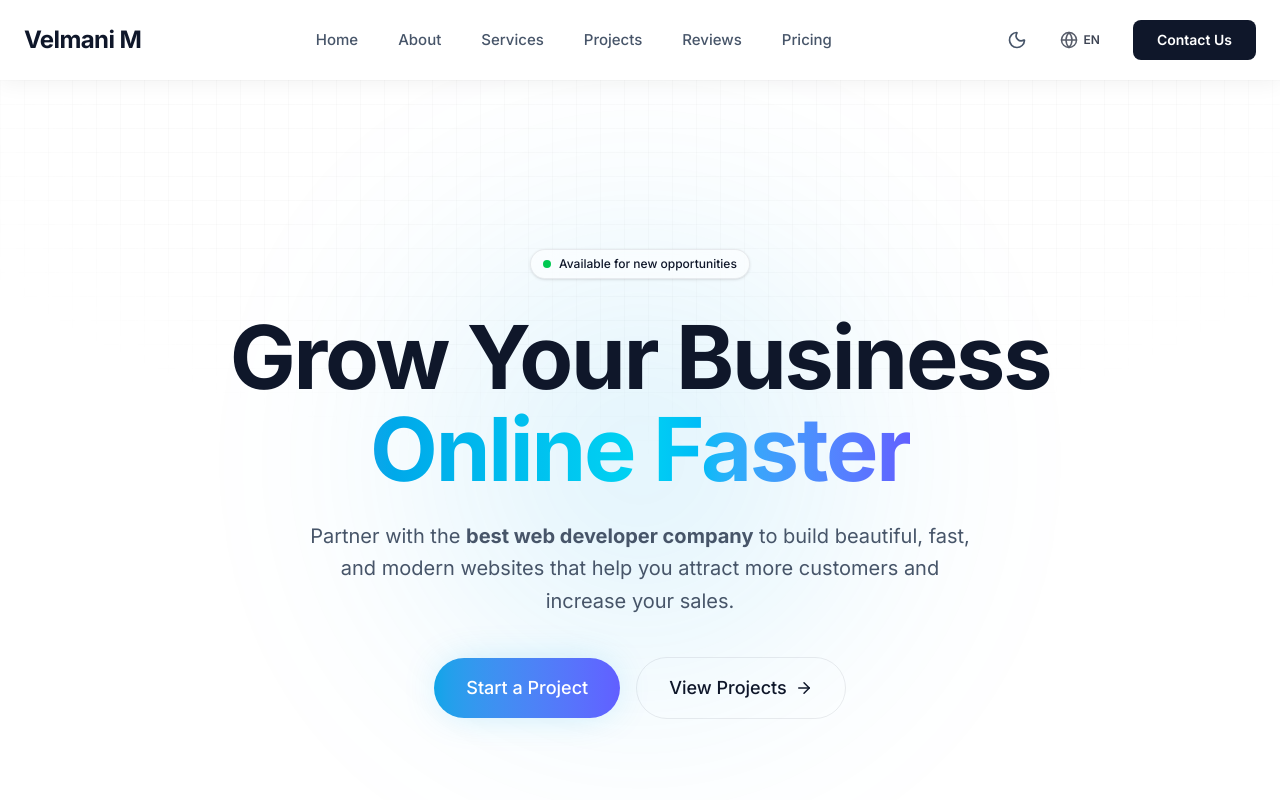
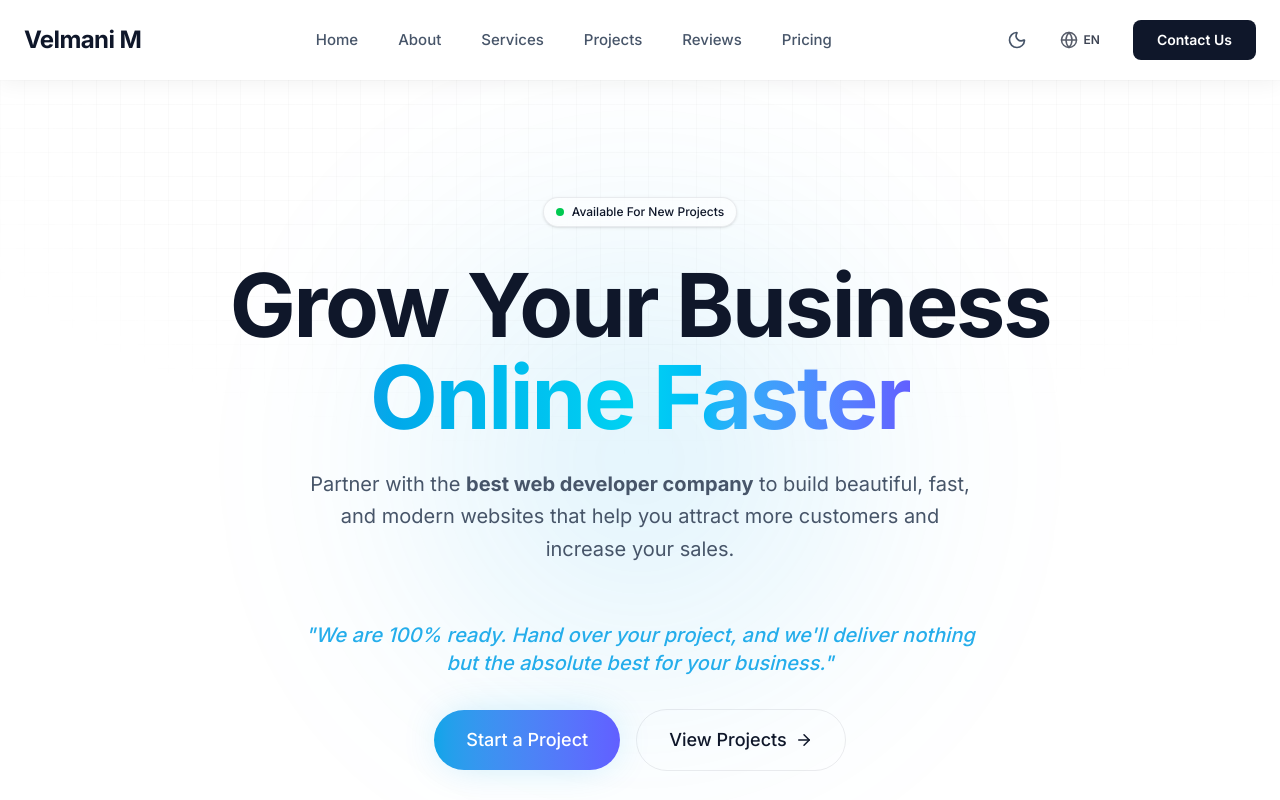
Before and after one commit to VelmaniM/Own-Website, a React (Vite) app in the folder frontend/: page / in a window 1280 px wide. Shown: the top 800 px of the page. Built offline with nearby package versions, Linux system fonts and the light colour scheme.

Commit message:
content: add availability status and quote to hero section

```diff
--- a/frontend/src/components/Hero.jsx
+++ b/frontend/src/components/Hero.jsx
@@ -18,7 +18,7 @@ function Hero() {
           <span className="hero-status-dot-ping"></span>
           <span className="hero-status-dot"></span>
         </span>
-        <span className="hero-status-text">Available for new opportunities</span>
+        <span className="hero-status-text">Available For New Projects</span>
       </div>
 
       <h1 className="hero-heading">
@@ -28,6 +28,10 @@ function Hero() {
 
       <p className="hero-description">
         Partner with the <strong>best web developer company</strong> to build beautiful, fast, and modern websites that help you attract more customers and increase your sales.
+      </p>
+
+      <p className="mt-4 mb-8 text-lg md:text-xl text-brand-blue dark:text-blue-400 font-medium italic opacity-90 max-w-2xl mx-auto">
+        "We are 100% ready. Hand over your project, and we'll deliver nothing but the absolute best for your business."
       </p>
 
       <div className="hero-actions">
```
